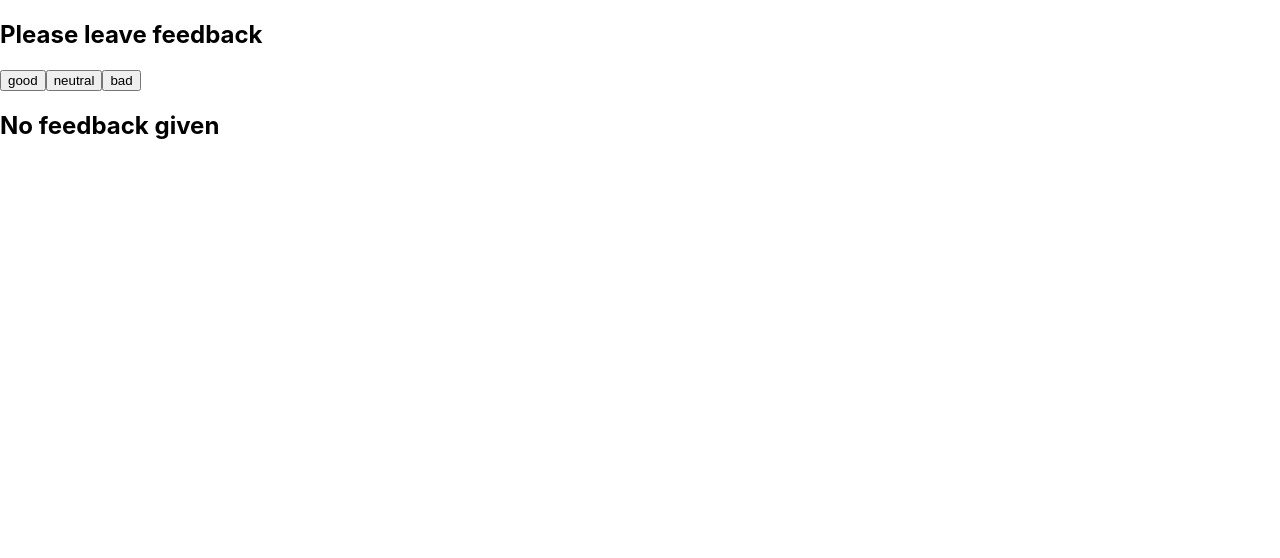
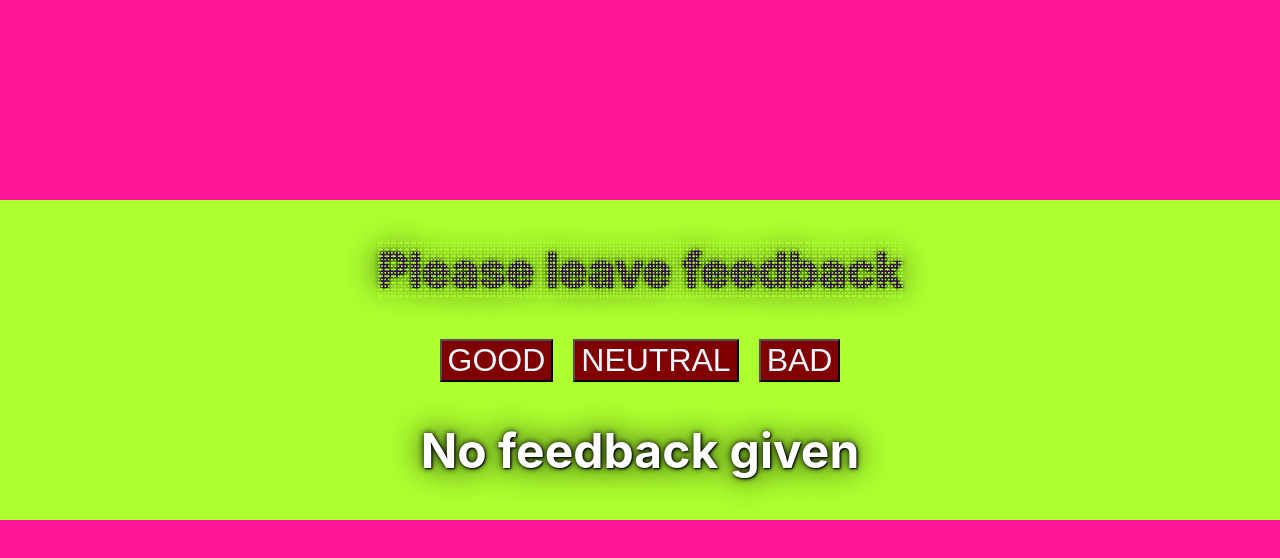
Before and after one commit to teosoph/goit-react-hw-02-feedback, a React (Create React App) app in the folder feedback/: page / in a window 1280 px wide. Shown: the top 558 px of the page. Built offline with nearby package versions, Linux system fonts and the light colour scheme.

Commit message:
HW-02___task-1 (Feedback)__ CSS

```diff
--- a/feedback/src/App.css
+++ b/feedback/src/App.css
@@ -1,38 +1,140 @@
-.App {
+body {
   text-align: center;
+  padding-top: 200px;
+  background-color: deeppink;
+  color: #fff;
+  font-size: xx-large;
+  text-shadow: 1px 1px 2px rgb(0, 0, 0), 0 0 1em rgb(0, 0, 0),
+    0 0 0.2em rgb(0, 0, 0);
 }
 
-.App-logo {
-  height: 40vmin;
-  pointer-events: none;
+ul {
+  list-style: none;
+  padding: 0;
+}
+li {
+  margin-bottom: 20px;
+}
+li:last-child {
+  font-size: xxx-large;
+  color: blue;
 }
 
-@media (prefers-reduced-motion: no-preference) {
-  .App-logo {
-    animation: App-logo-spin infinite 20s linear;
-  }
-}
-
-.App-header {
-  background-color: #282c34;
-  min-height: 100vh;
+section {
   display: flex;
   flex-direction: column;
   align-items: center;
-  justify-content: center;
-  font-size: calc(10px + 2vmin);
-  color: white;
+
+  background-color: greenyellow;
 }
 
-.App-link {
-  color: #61dafb;
+button {
+  background-color: maroon;
+  color: aliceblue;
+  text-transform: uppercase;
+  font-size: xx-large;
+}
+button:not(:last-child) {
+  margin-right: 20px;
 }
 
-@keyframes App-logo-spin {
-  from {
-    transform: rotate(0deg);
+@-webkit-keyframes flicker {
+  50% {
+    background-size: 7px 7px, 3px 3px;
   }
-  to {
-    transform: rotate(360deg);
+  100% {
+    background-size: 3px 3px, 7px 7px;
   }
 }
+@keyframes flicker {
+  50% {
+    background-size: 7px 7px, 3px 3px;
+  }
+  100% {
+    background-size: 3px 3px, 7px 7px;
+  }
+}
+#blink3 {
+  position: relative;
+  font-weight: bold;
+  color: #30084f;
+}
+#blink3:before {
+  content: "";
+  position: absolute;
+  top: 0;
+  left: 0;
+  width: 100%;
+  height: 100%;
+  background-image: radial-gradient(greenyellow 1px, rgba(255, 255, 255, 0) 1px),
+    radial-gradient(greenyellow 1px, rgba(255, 255, 255, 0) 1px);
+  background-size: 3px 3px, 7px 7px;
+  background-position: 0% 50%;
+  -webkit-animation: flicker 0.5s linear infinite alternate;
+  animation: flicker 0.5s linear infinite alternate;
+}
+
+@-webkit-keyframes blink6 {
+  10% {
+    transform: scale(1, 1) rotate(80deg);
+  }
+  20% {
+    transform: scale(0, 0) rotate(160deg);
+  }
+  100% {
+    transform: scale(0, 0) rotate(0deg);
+  }
+}
+@keyframes blink6 {
+  10% {
+    transform: scale(1, 1) rotate(80deg);
+  }
+  20% {
+    transform: scale(0, 0) rotate(160deg);
+  }
+  100% {
+    transform: scale(0, 0) rotate(0deg);
+  }
+}
+#blink6 {
+  position: relative;
+  display: inline-block;
+  color: #064578;
+  text-shadow: 0 0 10px #3d7a97;
+}
+#blink6:after,
+#blink6:before {
+  content: "";
+  position: absolute;
+  top: 0;
+  left: 0;
+  display: block;
+  width: 100px;
+  height: 100px;
+  background-image: radial-gradient(
+      rgba(255, 255, 255, 1),
+      rgba(255, 255, 255, 0) 30%
+    ),
+    linear-gradient(
+      45deg,
+      rgba(0, 0, 0, 0) 49%,
+      rgba(255, 255, 255, 0.4) 50%,
+      rgba(0, 0, 0, 0) 51%
+    ),
+    linear-gradient(
+      135deg,
+      rgba(0, 0, 0, 0) 49%,
+      rgba(255, 255, 255, 0.4) 50%,
+      rgba(0, 0, 0, 0) 51%
+    );
+  -webkit-animation: blink6 10s linear infinite;
+  animation: blink6 10s linear infinite;
+  transform: scale(0, 0) rotate(0deg);
+}
+#blink6:before {
+  top: -30%;
+  right: 0;
+  left: auto;
+  -webkit-animation-delay: 5s;
+  animation-delay: 5s;
+}
--- a/feedback/src/Components/FeedbackOptions/FeedbackOptions.jsx
+++ b/feedback/src/Components/FeedbackOptions/FeedbackOptions.jsx
@@ -1,10 +1,13 @@
 import PropTypes from 'prop-types';
+import styles from '../../App.css';
+
 
 export default function FeedbackOptions({ options, onLeaveFeedback }) {
 
   return (
 
-    <div>
+    <div className={styles.buttons}
+>
     {options.map(option => (
       <button
         type="button"
--- a/feedback/src/Components/Section/Section.jsx
+++ b/feedback/src/Components/Section/Section.jsx
@@ -4,7 +4,7 @@ import PropTypes from 'prop-types';
 export default function Section({ title, children }) {
     return (
         <div >
-            <h2 >{title}</h2>
+            <h2 id="blink3" >{title}</h2>
             {children}
         </div>
     );
--- a/feedback/src/Components/Statistics/Statistics.jsx
+++ b/feedback/src/Components/Statistics/Statistics.jsx
@@ -1,9 +1,10 @@
 import PropTypes from 'prop-types';
+
 
 
 const Statistics = ({ good, neutral, bad, total, positivePercentage }) =>
 
-        <ul >
+        <ul>
             {/* Statistic indicators */}
             <li >Good: {good}</li>
             <li >Neutral: {neutral}</li>
@@ -11,7 +12,7 @@ const Statistics = ({ good, neutral, bad, total, positivePercentage }) =>
 
             {/* Statistic methods */}
             <li >Total: {total} </li>
-            <li >Positive feedbacks: {positivePercentage} %</li>
+        <li id="blink6" >Positive feedbacks: {positivePercentage} %</li>
         </ul>
 
 export default Statistics
```
Also changed, not shown: feedback/src/App.jsx (+4 -6 lines).
